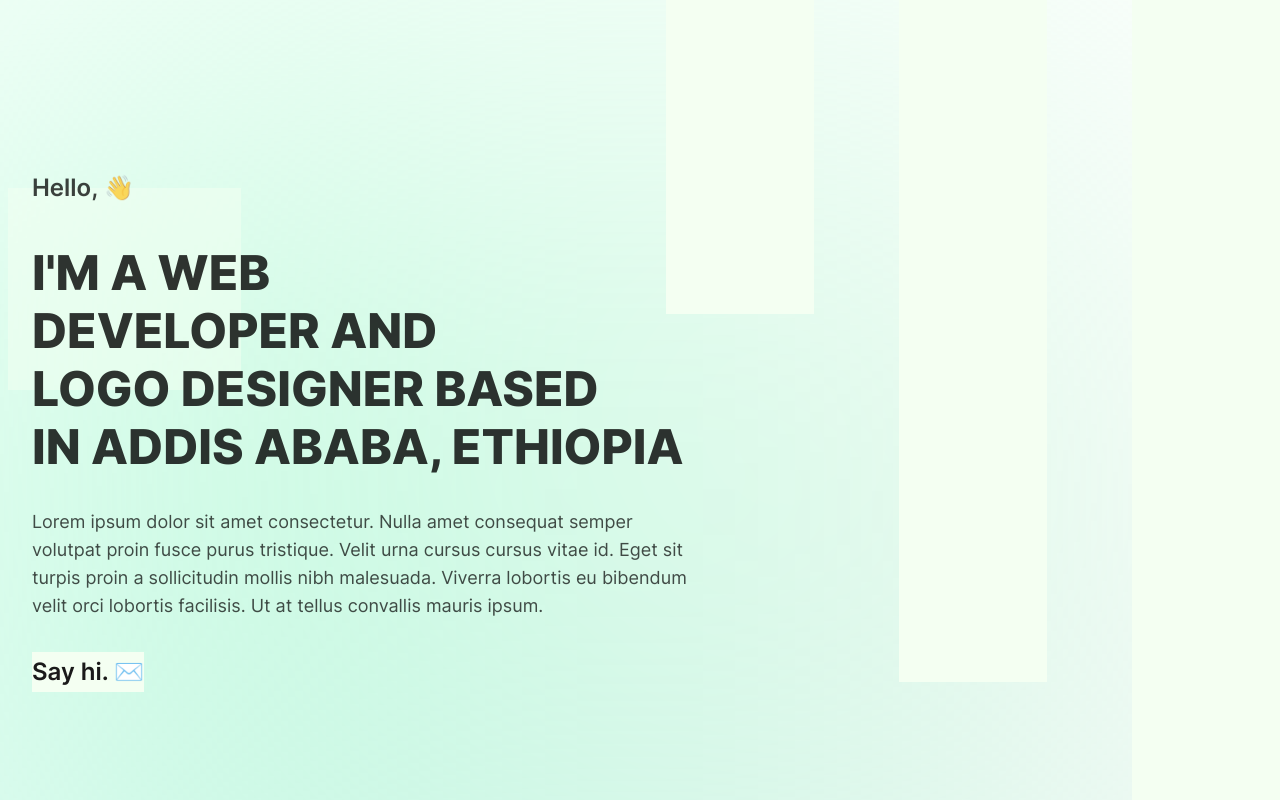
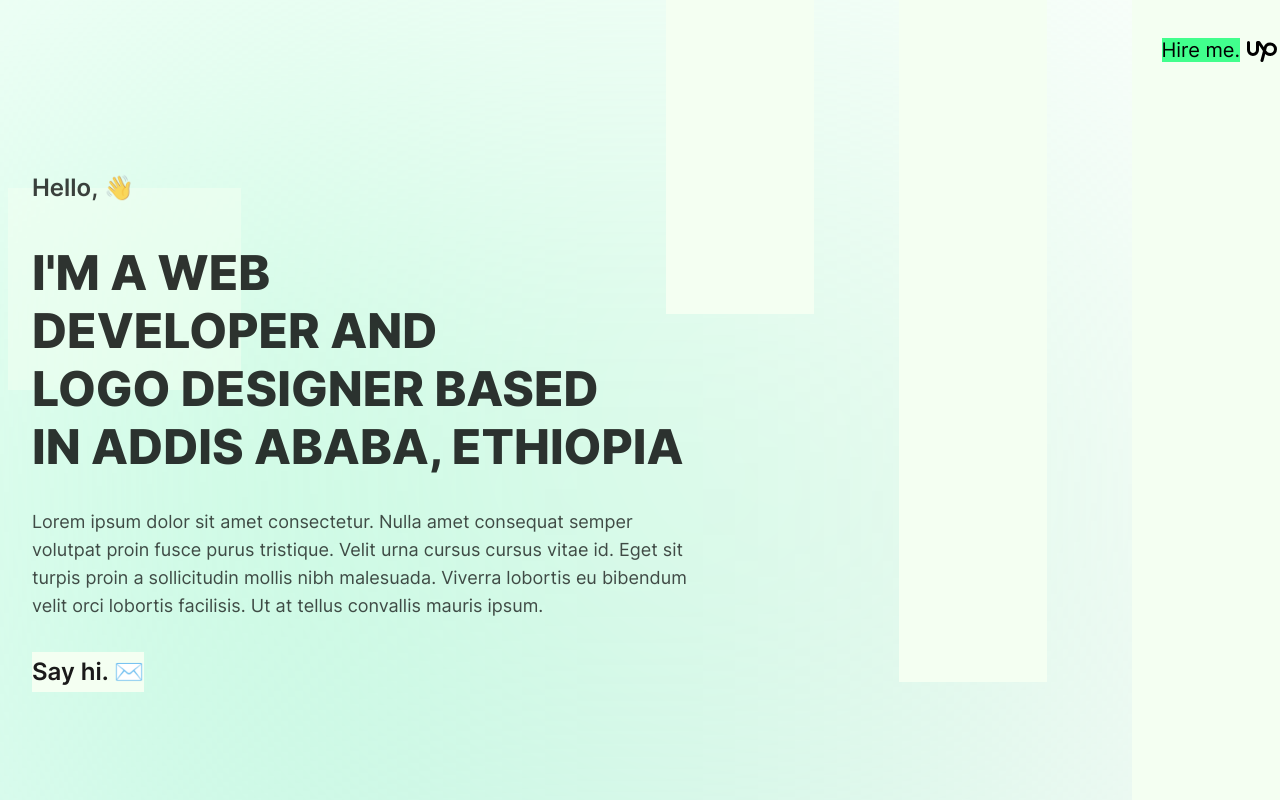
Before and after one commit to biruk-tesfaye/portfolio-v03, a SvelteKit app: page / in a window 1280 px wide. Shown: the top 800 px of the page. Built offline with nearby package versions, Linux system fonts and the light colour scheme.

Commit message:
feat: add upwork hire me btn

```diff
--- /dev/null
+++ b/src/lib/assets/icons/upwork.svg.svelte
@@ -0,0 +1,22 @@
+<script>
+	let className = '';
+
+	export { className as class };
+</script>
+
+<svg
+	class={className}
+	width="36"
+	height="36"
+	viewBox="0 0 36 36"
+	fill="none"
+	xmlns="http://www.w3.org/2000/svg"
+>
+	<path
+		d="M4.5 10.5V18C4.5 19.1935 4.97411 20.3381 5.81802 21.182C6.66193 22.0259 7.80653 22.5 9 22.5C10.1935 22.5 11.3381 22.0259 12.182 21.182C13.0259 20.3381 13.5 19.1935 13.5 18V10.5H15L21 19.5C22.236 21.4785 23.9175 22.5 26.25 22.5C27.6424 22.5 28.9777 21.9469 29.9623 20.9623C30.9469 19.9777 31.5 18.6424 31.5 17.25C31.5 15.8576 30.9469 14.5223 29.9623 13.5377C28.9777 12.5531 27.6424 12 26.25 12C23.2095 12 21.5445 13.5 21 16.5C20.637 18.495 19.638 22.5 18 28.5"
+		stroke="black"
+		stroke-width="3"
+		stroke-linecap="round"
+		stroke-linejoin="round"
+	/>
+</svg>
--- a/src/routes/+page.svelte
+++ b/src/routes/+page.svelte
@@ -22,6 +22,7 @@
 	import Codepen from '$lib/assets/icons/codepen.svg.svelte';
 	import BehanceSocial from '$lib/assets/icons/behance-social.svg.svelte';
 	import Gitlab from '$lib/assets/icons/gitlab.svg.svelte';
+	import Upwork from '$lib/assets/icons/upwork.svg.svelte';
 
 	import Gradient from '$lib/components/gradient/gradient.svelte';
 	import Stair from '$lib/components/stair.svelte';
@@ -42,6 +43,21 @@
 <div
 	class="h-auto min-h-[1024px] w-full mx-auto max-w-7xl relative px-8 pt-44 flex flex-col justify-between"
 >
+	<div class="flex items-center absolute right-0 -mt-36">
+		<a
+			href="https://www.upwork.com/freelancers/~01b7a488ab48061c34"
+			target="_blank"
+			title="Lets work together!"
+		>
+			<span class="relative text-xl mr-1 group">
+				<span>Hire me.</span>
+				<span
+					class="bg-[#41FF8D] transition-[height] absolute w-full h-full bottom-0 left-0 -z-10 group-hover:h-[11px]"
+				/>
+			</span>
+		</a>
+		<Upwork />
+	</div>
 	<!-- hero section -->
 	<div class="">
 		<div class="max-w-2xl">
```
